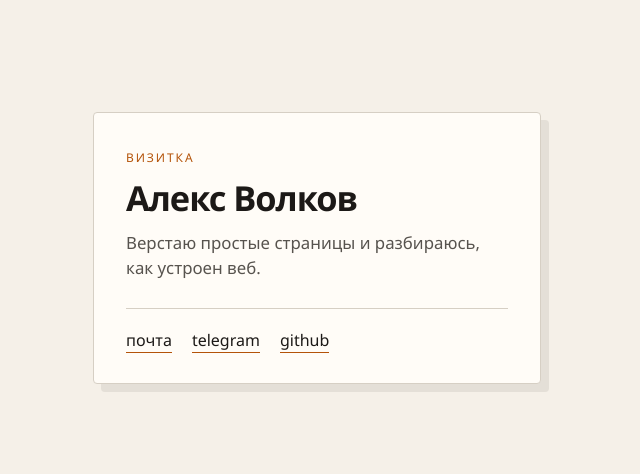
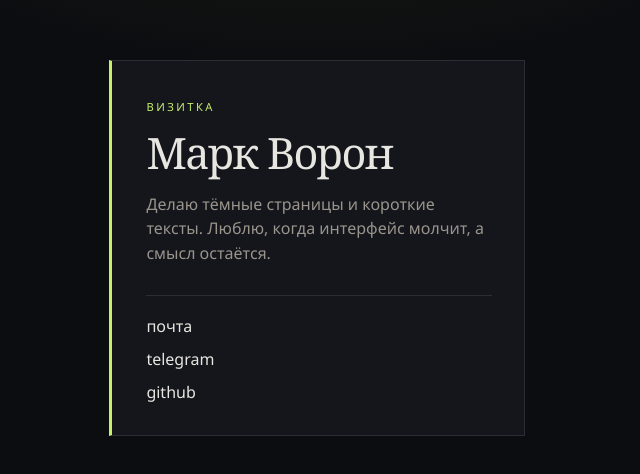
Before and after one commit to lisdesignwork-svg/Vibe, a plain HTML site: page index.html in a window 1280 px wide. Shown: the part 152-626 px from the top of the page, without its empty margins (323-963 px from the left). Drawn offline with Linux system fonts and the light colour scheme.

Commit message:
Restyle visiting card with a dark theme and new copy.
Co-authored-by: Cursor <cursoragent@cursor.com>

```diff
--- a/index.html
+++ b/index.html
@@ -3,16 +3,16 @@
 <head>
   <meta charset="UTF-8">
   <meta name="viewport" content="width=device-width, initial-scale=1">
-  <title>Mr Robot Volkov</title>
+  <title>Марк Ворон</title>
   <style>
     :root {
-      color-scheme: light;
-      --ink: #1c1917;
-      --mute: #57534e;
-      --paper: #f5f0e8;
-      --card: #fffcf7;
-      --line: #d6cfc4;
-      --accent: #b45309;
+      color-scheme: dark;
+      --bg: #0c0d10;
+      --card: #14161c;
+      --text: #e8e6e1;
+      --mute: #9a958c;
+      --line: #2a2d36;
+      --accent: #c8f06a;
     }
 
     * {
@@ -26,57 +26,59 @@
       display: grid;
       place-items: center;
       padding: 1.5rem;
-      font-family: "Segoe UI", system-ui, sans-serif;
-      background: var(--paper);
-      color: var(--ink);
+      font-family: Georgia, "Times New Roman", serif;
+      background:
+        radial-gradient(ellipse 70% 50% at 50% 0%, #1a1e14 0%, var(--bg) 55%);
+      color: var(--text);
     }
 
     main {
-      width: min(28rem, 100%);
-      padding: 2.25rem 2rem 2rem;
+      width: min(26rem, 100%);
+      padding: 2.4rem 2rem 2rem 2.15rem;
       background: var(--card);
       border: 1px solid var(--line);
-      border-radius: 4px;
-      box-shadow: 8px 8px 0 color-mix(in srgb, var(--ink) 8%, transparent);
+      border-left: 3px solid var(--accent);
     }
 
     p.kicker {
-      font-size: 0.75rem;
-      letter-spacing: 0.16em;
+      font-family: "Segoe UI", system-ui, sans-serif;
+      font-size: 0.7rem;
+      letter-spacing: 0.22em;
       text-transform: uppercase;
       color: var(--accent);
-      margin-bottom: 0.75rem;
+      margin-bottom: 1rem;
     }
 
     h1 {
-      font-size: clamp(1.75rem, 5vw, 2.15rem);
-      font-weight: 650;
-      letter-spacing: -0.03em;
-      line-height: 1.15;
+      font-size: clamp(2.1rem, 7vw, 2.7rem);
+      font-weight: 400;
+      letter-spacing: -0.04em;
+      line-height: 1.05;
     }
 
     p.about {
-      margin-top: 0.85rem;
+      margin-top: 1rem;
+      font-family: "Segoe UI", system-ui, sans-serif;
       color: var(--mute);
-      font-size: 1.05rem;
-      line-height: 1.45;
+      font-size: 1rem;
+      line-height: 1.55;
     }
 
     ul {
       list-style: none;
-      margin-top: 1.75rem;
-      padding-top: 1.25rem;
+      margin-top: 1.8rem;
+      padding-top: 1.2rem;
       border-top: 1px solid var(--line);
       display: flex;
-      flex-wrap: wrap;
-      gap: 0.65rem 1.25rem;
+      flex-direction: column;
+      gap: 0.7rem;
+      font-family: "Segoe UI", system-ui, sans-serif;
     }
 
     a {
-      color: var(--ink);
+      color: var(--text);
       text-decoration: none;
-      border-bottom: 1px solid var(--accent);
-      padding-bottom: 0.05em;
+      width: fit-content;
     }
 
     a:hover,
@@ -88,10 +90,10 @@
 <body>
   <main>
     <p class="kicker">визитка</p>
-    <h1>Алекс Волков</h1>
-    <p class="about">Верстаю простые страницы и разбираюсь, как устроен веб.</p>
+    <h1>Марк Ворон</h1>
+    <p class="about">Делаю тёмные страницы и короткие тексты. Люблю, когда интерфейс молчит, а смысл остаётся.</p>
     <ul>
-      <li><a href="v.3d@gmail.com">почта</a></li>
+      <li><a href="mailto:v.3d@gmail.com">почта</a></li>
       <li><a href="https://t.me/volkkkqwert">telegram</a></li>
       <li><a href="https://github.com/qwerybolk">github</a></li>
     </ul>
```
